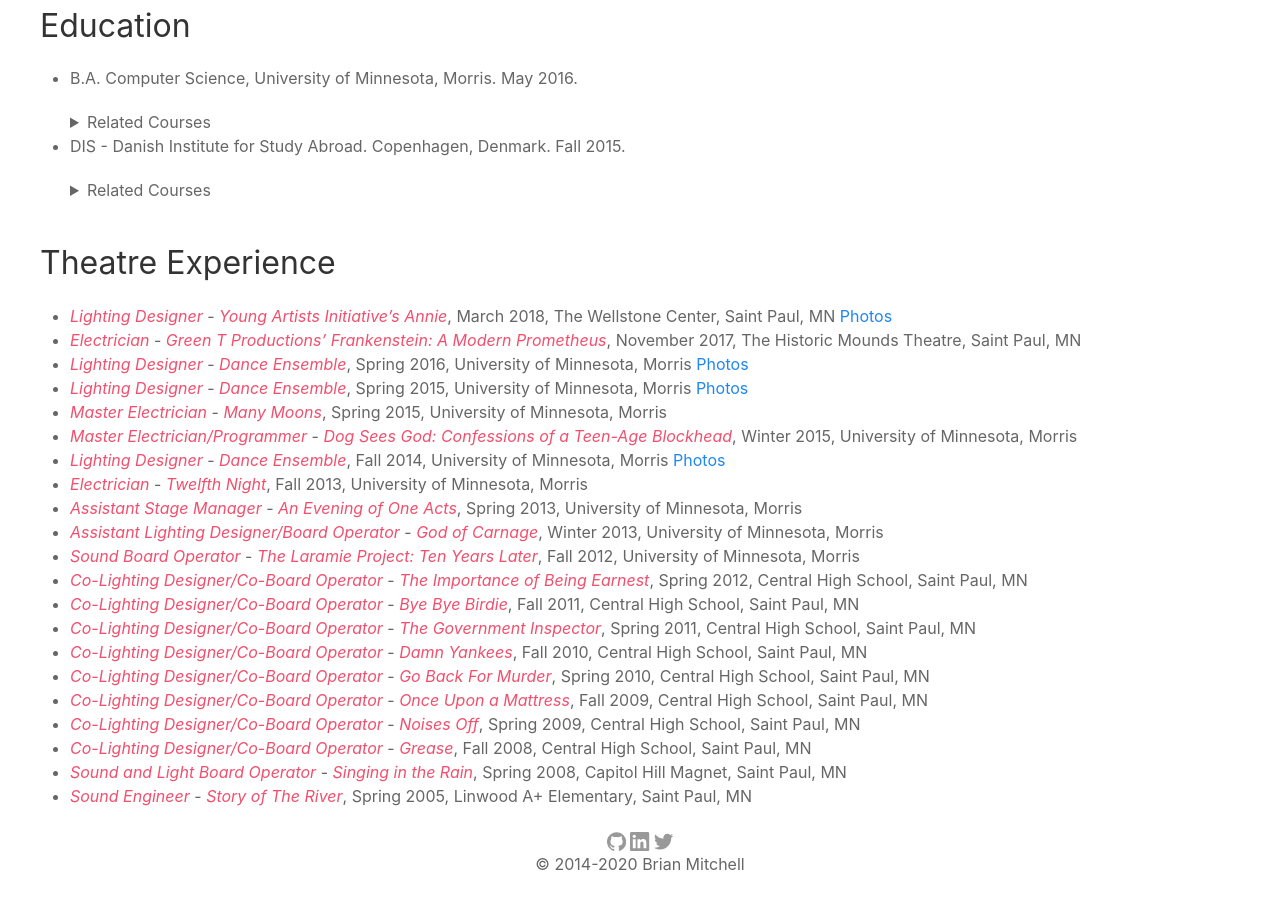
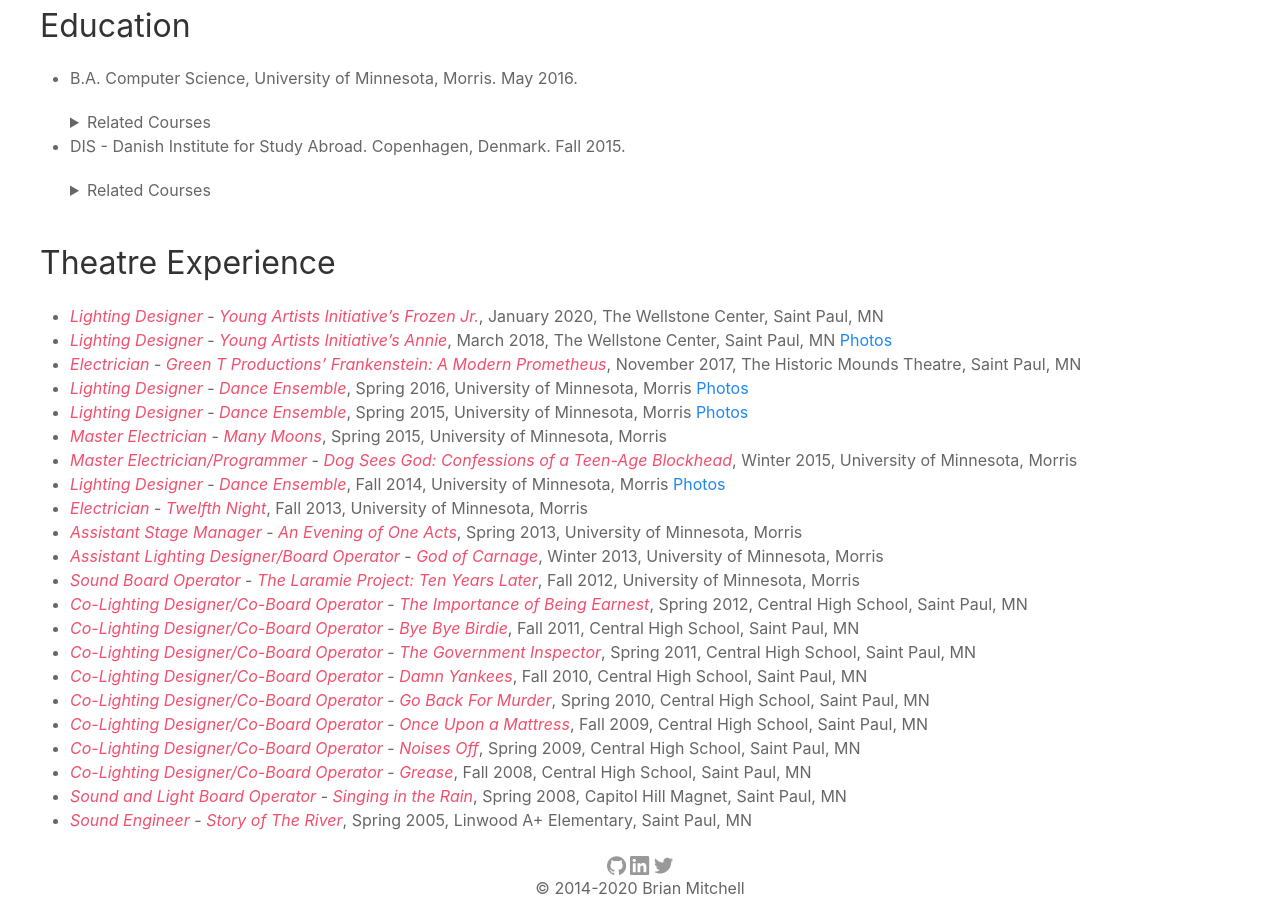
Before and after one commit to BrianMitchL/brianm.me, a Jekyll site: the page built from about.md, in a window 1280 px wide and 900 px high, scrolled down 2382 px. Built offline with Jekyll 4.4.1, drawn with Linux system fonts in a browser that asks for light colours; nearby versions of some CDN libraries; before the commit the page ends 3258 px from its top, so only the background shows below that.

Commit message:
Add Frozen Jr. theatre show

```diff
--- a/about.md
+++ b/about.md
@@ -116,6 +116,7 @@
 
 ## Theatre Experience
 
+- _Lighting Designer_ - _Young Artists Initiative's Frozen Jr._, January 2020, The Wellstone Center, Saint Paul, MN
 - _Lighting Designer_ - _Young Artists Initiative's Annie_, March 2018, The Wellstone Center, Saint Paul, MN [Photos](https://www.facebook.com/pg/youngartistsmn/photos/?tab=album&album_id=2328712980574326)
 - _Electrician_ - _Green T Productions' Frankenstein: A Modern Prometheus_, November 2017, The Historic Mounds Theatre, Saint Paul, MN
 - _Lighting Designer_ - _Dance Ensemble_, Spring 2016, University of Minnesota, Morris [Photos](https://flic.kr/s/aHskyhQRx3)
```
